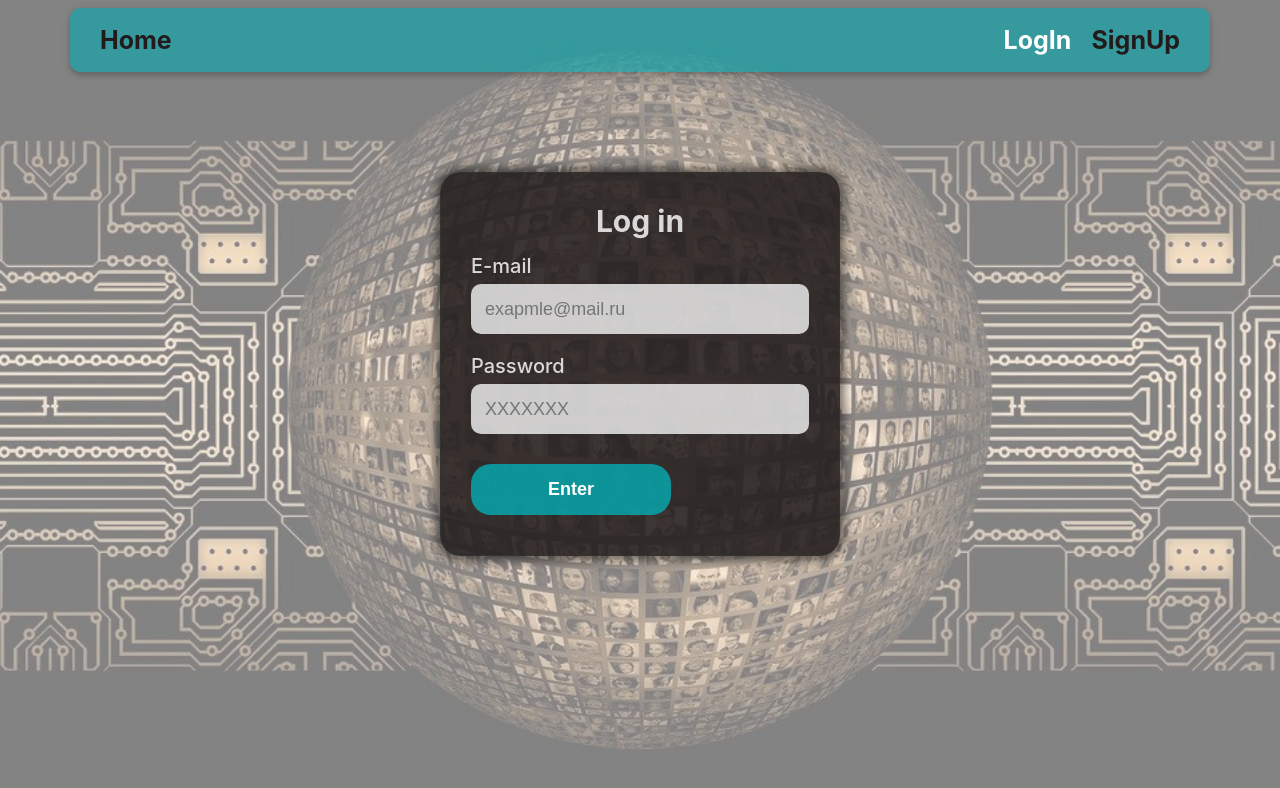
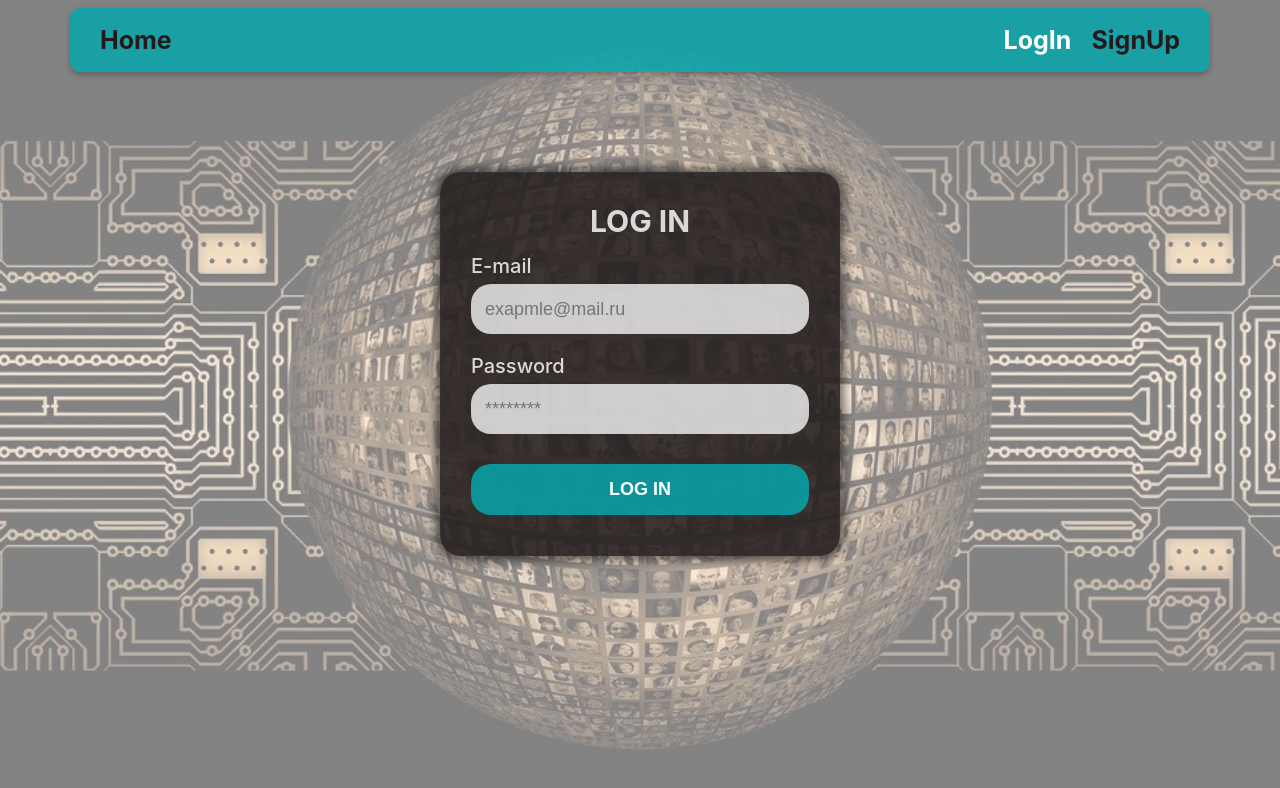
Before and after one commit to AlinaKas/goit-react-hw-08-phonebook, a React (Create React App) app: page /login in a window 1280 px wide. Shown: the top 788 px of the page. Built offline with nearby package versions, Linux system fonts and the light colour scheme.

Commit message:
styles fix

```diff
--- a/src/components/AppBar/AppBar.module.css
+++ b/src/components/AppBar/AppBar.module.css
@@ -14,7 +14,7 @@
   padding-bottom: 10px;
   /* font-family: Arial, Helvetica, sans-serif; */
   color: rgb(15, 11, 11);
-  background-color: rgba(5, 167, 173, 0.62);
+  background-color: rgba(5, 167, 173, 0.842);
   border-radius: 10px;
   box-shadow: 0px 2px 4px -1px rgba(84, 80, 80, 0.2),
     0px 4px 5px 0px rgba(0, 0, 0, 0.14), 0px 1px 10px 0px rgba(62, 59, 59, 0.12);
--- a/src/components/ContactList/ContactList.module.css
+++ b/src/components/ContactList/ContactList.module.css
@@ -1,22 +1,22 @@
 .container {
-/* display: flex;
-justify-content: center; */
 padding: 20px;
 margin-top: 20px;
- border: 1px solid black;
-    background-color: rgba(151, 151, 151, 0.884);
-    border-radius: 20px;
+border: 1px solid black;
+background-color: rgba(151, 151, 151, 0.939);
+border-radius: 20px;
 }
 
 .title {
     margin-top: 15px;
     margin-bottom: 15px;
-    margin-left: 20px;
+    padding: 5px;
     text-align: center;
-    font-size: 30px;
+    font-size: 25px;
     color: #ffffff;
-    background-color: rgba(5, 167, 173, 0.839);
+    background-color: rgba(5, 167, 173, 0.953);
     border-radius: 20px;
+    box-shadow: rgb(0 0 0 / 50%) 0px 0px 10px 5px;
+
 
 }
 
@@ -31,7 +31,7 @@ margin-top: 20px;
     align-items: center;
     padding: 5px 15px;
     border: 1px solid black;
-    background-color: rgba(230, 225, 225, 0.637);
+    background-color: rgba(230, 225, 225, 0.726);
     border-radius: 20px;
 
 }
--- a/src/components/Filter/Filter.js
+++ b/src/components/Filter/Filter.js
@@ -12,12 +12,12 @@ const Filter = () => {
   return (
     <div className={s.container}>
       <label className={s.label}>
-        <span className={s.description}>Find contact by name</span>
+        <span className={s.description}>Find contact</span>
         <input
           className={s.input}
           type="text"
           name="filter"
-          placeholder="Type name for search"
+          placeholder="Type name or phone number"
           pattern="^[a-zA-Zа-яА-Я]+(([' -][a-zA-Zа-яА-Я ])?[a-zA-Zа-яА-Я]*)*$"
           title="Имя может состоять только из букв, апострофа, тире и пробелов. Например Adrian, Jacob Mercer, Charles de Batz de Castelmore d'Artagnan и т. п."
           value={value}
--- a/src/components/Filter/Filter.module.css
+++ b/src/components/Filter/Filter.module.css
@@ -3,7 +3,7 @@ display: flex;
 justify-content: center;
 padding: 20px;
 margin-top: 20px;
-background-color: rgba(5, 167, 173, 0.877);
+background-color: rgb(5, 167, 173);
 border-radius: 20px;
 border: 1px solid #000000;
 }
--- a/src/components/Form/Form.js
+++ b/src/components/Form/Form.js
@@ -48,7 +48,7 @@ const Form = () => {
 
   return (
     <div className={s.container}>
-      {/* <h1 className={s.title}>Phonebook</h1> */}
+      <h1 className={s.title}>My PhoneBook</h1>
       <form className={s.form} onSubmit={handleSubmit}>
         <label className={s.label}>
           <span className={s.descriptionName}>Name</span>
--- a/src/components/Form/Form.module.css
+++ b/src/components/Form/Form.module.css
@@ -7,12 +7,19 @@
     /* margin-bottom: 20px;
     font-family: Arial, Helvetica, sans-serif; */
     border: 1px solid black;
-    background-color: rgba(151, 151, 151, 0.884);
+    background-color: rgba(151, 151, 151, 0.842);
     border-radius: 20px;
 }
+
 .title {
-    /* text-align: center; */
-     font-size: 30px;
+    margin-bottom: 15px;
+    padding: 5px;
+    text-align: center;
+    font-size: 25px;
+    color: #ffffff;
+    background-color: rgba(5, 167, 173, 0.953);
+    border-radius: 20px;
+      box-shadow: rgb(0 0 0 / 50%) 0px 0px 10px 5px;
 }
 
 .label {
@@ -50,7 +57,7 @@
     font-size: 20px;
     margin: 0 auto;
      color: #ffffff;
-  background-color: rgba(5, 167, 173, 0.839);
+  background-color: rgba(5, 167, 173, 0.938);
   border: none;
   border-radius: 20px;
   transition: 0.3s;
--- a/src/pages/HomePage/HomePage.module.css
+++ b/src/pages/HomePage/HomePage.module.css
@@ -17,7 +17,7 @@
     padding: 10px;
     border: 1px solid black;
     border-radius: 20px;
-    background-color: rgba(255, 255, 255, 0.808);
+    background-color: rgba(230, 225, 225, 0.966);
 }
 
 
--- a/src/pages/LoginPage/LoginPage.js
+++ b/src/pages/LoginPage/LoginPage.js
@@ -27,7 +27,7 @@ export default function LoginPage() {
 
   return (
     <div className={s.container}>
-      <h1 className={s.title}>Log in</h1>
+      <h1 className={s.title}>LOG IN</h1>
       <form className={s.form} onSubmit={handleSubmit} autoComplete="off">
         <label className={s.label}>
           E-mail
@@ -47,13 +47,13 @@ export default function LoginPage() {
             className={s.input}
             type="password"
             name="password"
-            placeholder="XXXXXXX"
+            placeholder="********"
             value={password}
             onChange={handleChange}
           />
         </label>
         <button type="submit" className={s.button}>
-          Enter
+          LOG IN
         </button>
       </form>
     </div>
--- a/src/pages/LoginPage/LoginPage.module.css
+++ b/src/pages/LoginPage/LoginPage.module.css
@@ -44,7 +44,7 @@ color: rgba(255, 255, 255, 0.819);
     padding-bottom: 2px;
     font-size: 18px;
     background-color: rgba(252, 252, 252, 0.771);
-    border-radius: 10px;
+    border-radius: 20px;
     box-sizing: border-box;
     border-color: transparent;
     outline-color: rgba(0, 141, 145, 0.833);
@@ -58,7 +58,7 @@ color: rgba(255, 255, 255, 0.819);
 }
 
 .button {
-  width: 200px;
+  width: 100%;
   margin-top: 10px;
   padding: 15px;
   font-size: 18px;
--- a/src/pages/RegisterPage/RegisterPage.js
+++ b/src/pages/RegisterPage/RegisterPage.js
@@ -35,7 +35,7 @@ export default function RegisterPage() {
 
   return (
     <div className={s.container}>
-      <h1 className={s.title}>Registration Form</h1>
+      <h1 className={s.title}>SIGN UP</h1>
 
       <form className={s.form} onSubmit={handleSubmit} autoComplete="off">
         <label className={s.label}>
@@ -69,13 +69,13 @@ export default function RegisterPage() {
             type="password"
             name="password"
             value={password}
-            placeholder="XXXXXXXX"
+            placeholder="********"
             onChange={handleChange}
           />
         </label>
 
         <button type="submit" className={s.button}>
-          Sing Up
+          SIGN UP
         </button>
       </form>
     </div>
--- a/src/pages/RegisterPage/RegisterPage.module.css
+++ b/src/pages/RegisterPage/RegisterPage.module.css
@@ -37,6 +37,7 @@
    /* font-family: Arial, Helvetica, sans-serif; */
     color: rgba(255, 255, 255, 0.819);
 }
+
 .input{
     width: 100%;
     height: 50px;
@@ -44,9 +45,9 @@
     padding-left: 12px;
     padding-top: 2px;
     padding-bottom: 2px;
-    font-size: 18px;
+    font-size: 20px;
  background-color: rgba(252, 252, 252, 0.771);
-    border-radius: 10px;
+    border-radius: 20px;
     box-sizing: border-box;
     border-color: transparent;
     outline-color: rgba(0, 134, 139, 0.833);
@@ -60,7 +61,7 @@
 }
 
 .button {
-  width: 200px;
+  width: 100%;
   margin-top: 10px;
   padding: 15px;
   font-size: 18px;
```
